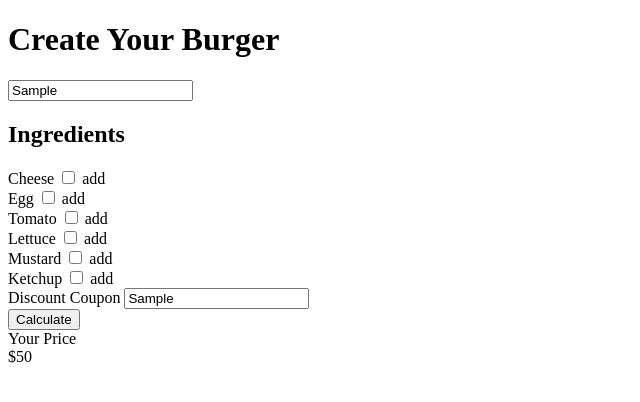
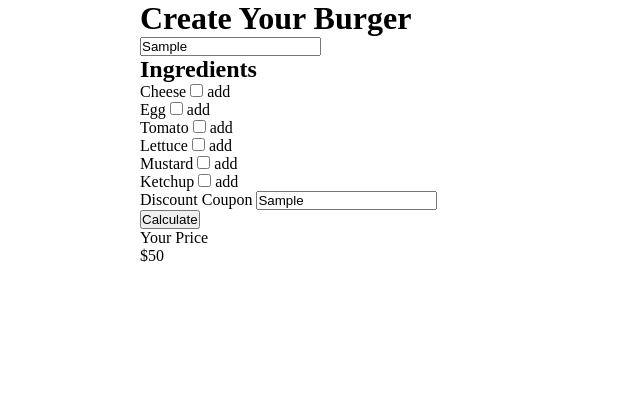
Before and after one commit to antonio-fiorentino/js-burger, a plain HTML site: page index.html in a window 1280 px wide. Both pictures are taken after typing "Sample", "Sample" into the empty fields and a click on the button "Calculate". Shown: the whole page, without its empty margins (0-640 px from the left). Drawn offline with Linux system fonts and the light colour scheme.

Commit message:
Esercizio

```diff
--- a/css/style.css
+++ b/css/style.css
@@ -0,0 +1,18 @@
+*{
+  margin: 0;
+  padding: 0;
+  box-sizing: border-box;
+}
+
+h1{
+  font-weight: bold;
+}
+
+body{
+  height: 100vh;
+}
+
+.container{
+  margin: auto;
+  width: 1000px;
+}
--- a/index.html
+++ b/index.html
@@ -6,7 +6,7 @@
     <title>Burger</title>
   </head>
   <body>
-
+    <div class="container">
       <h1>Create Your Burger</h1>
 
       <input id="nome" type="text" name="nome-burger" placeholder="Name Your Burger" value="">
@@ -73,7 +73,7 @@
         </div>
 
       </footer>
-
+    </div>
     <script src="js/script.js" charset="utf-8"></script>
 
   </body>
--- a/js/script.js
+++ b/js/script.js
@@ -10,11 +10,12 @@ var coupon = document.getElementsByClassName('coupon');
 
 var counterValidIngredienti = 0;
 var costo;
+var sconto;
 
 document.getElementById('button-submit').addEventListener("click", function(){
-  console.log('Il nome del Burger è: ' + nomeBurger);
+  console.log('Il nome del Burger è: ' + nomeBurger.value);
   costo = burgerBaseCosto;
-  for (var i = 0; i < containerIngredienti.length; i++) {
+  for (var i = 0; i < checkboxList.length; i++) {
   if (checkboxList[i].checked) {
     counterValidIngredienti++;
     costo += parseInt(checkboxList[i].value);
@@ -27,6 +28,7 @@ document.getElementById('button-submit').addEventListener("click", function(){
   }else {
     if (coupons.indexOf(coupon.value) !== -1)  {
       sconto = costo * discount;
+      prezzo.innerText = '$'+sconto;
     }
   }
   prezzo.innerText = '$'+ costo;
```
Lines whose indentation alone changed are shown as unchanged.
